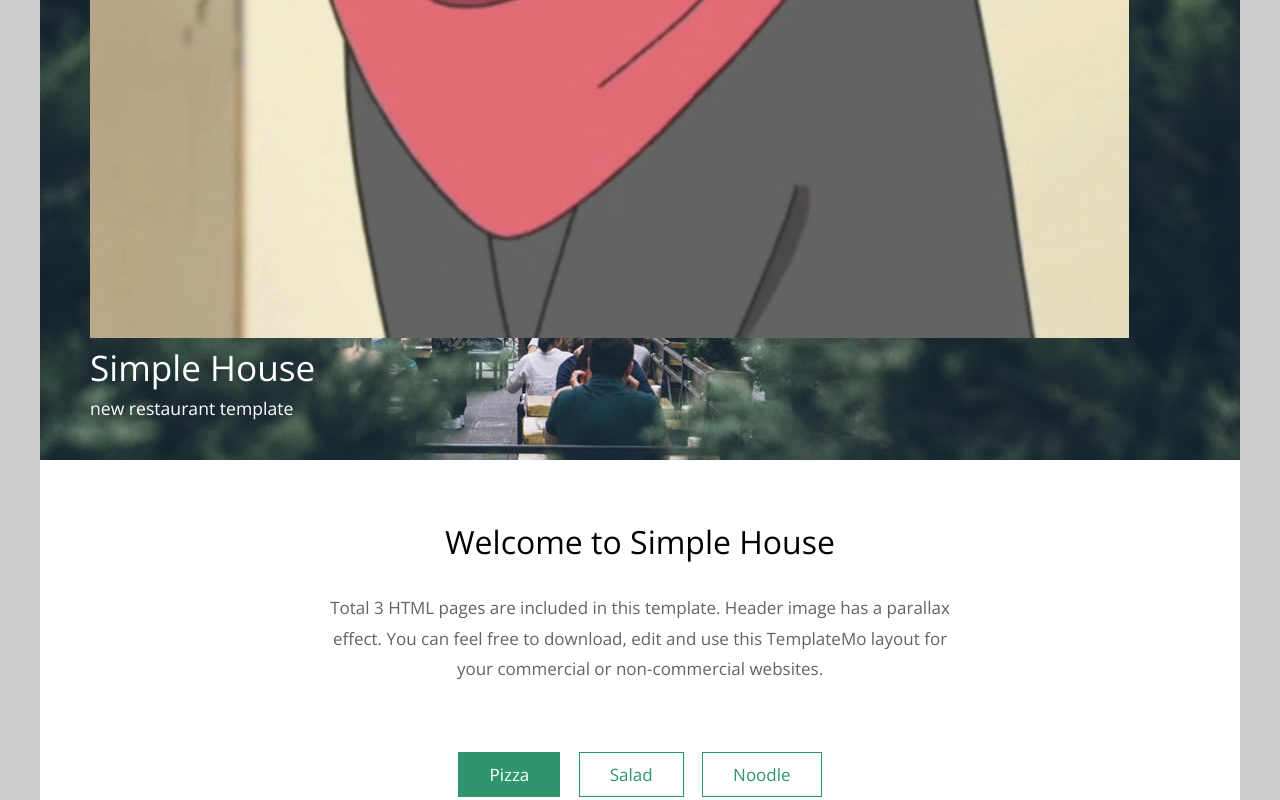
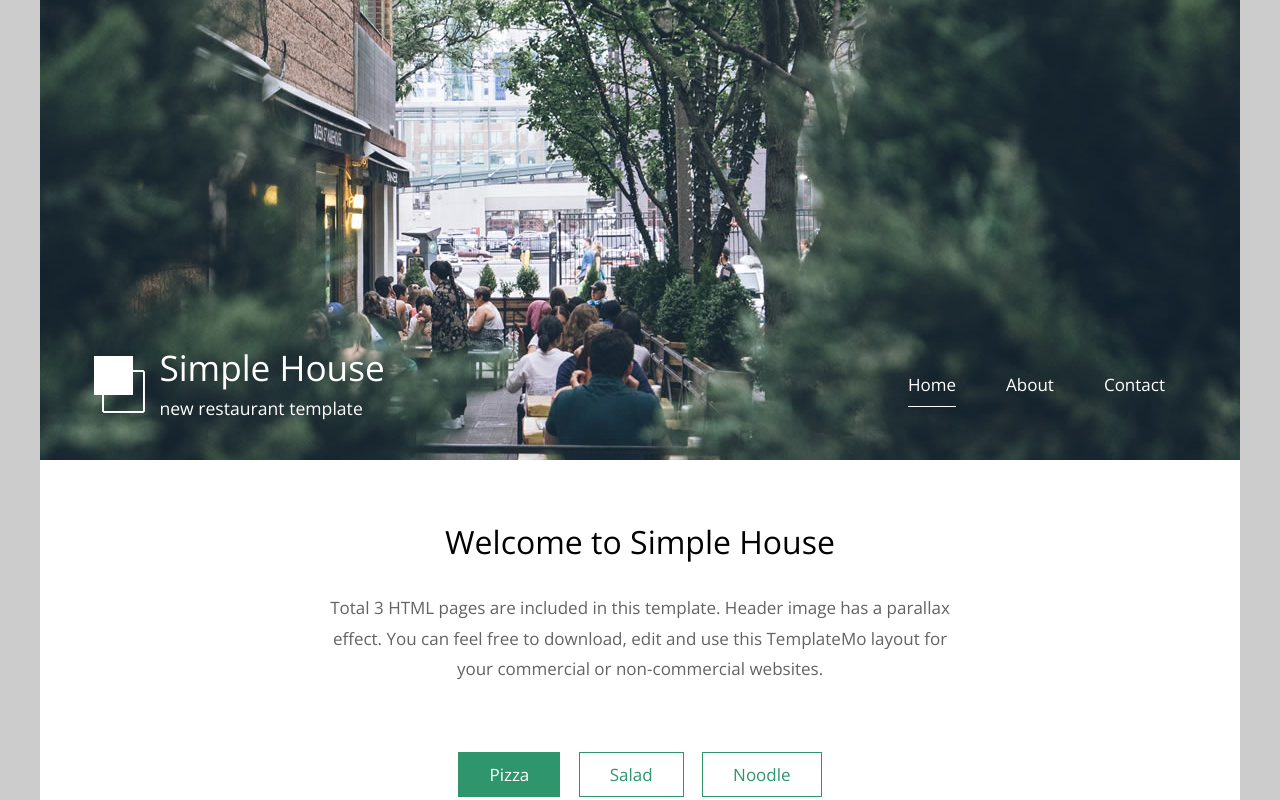
Before and after one commit to mrravid/mrravid.github.io, a plain HTML site: page index.html in a window 1280 px wide. Shown: the top 800 px of the page. Drawn offline with nearby package versions, Linux system fonts and the light colour scheme.

Commit message:
Se Cambia el Logo

```diff
--- a/index.html
+++ b/index.html
@@ -26,7 +26,7 @@ https://templatemo.com/tm-539-simple-house
 				<div class="tm-header">
 					<div class="row tm-header-inner">
 						<div class="col-md-6 col-12">
-							<img src="img/gallery/Sakamoto.png" alt="Logo" class="tm-site-logo" />
+							<img src="img/simple-house-logo.png" alt="Logo" class="tm-site-logo" />
 							<div class="tm-site-text-box">
 								<h1 class="tm-site-title">Simple House</h1>
 								<h6 class="tm-site-description">new restaurant template</h6>
```
